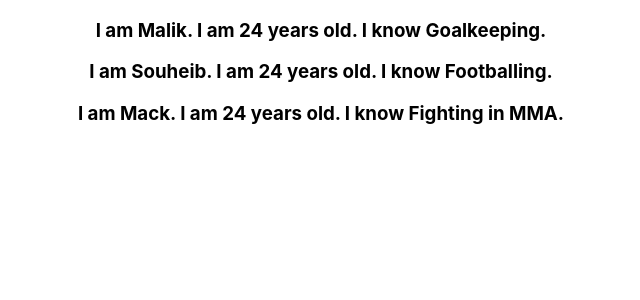
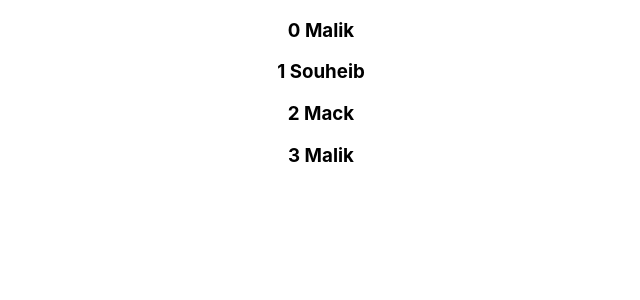
Before and after one commit to MalikSh96/ReactJS, a React (Create React App) app: page / in a window 1280 px wide. Shown: the top 300 px of the page, without its empty margins (319-959 px from the left). Built offline with nearby package versions, Linux system fonts and the light colour scheme.

Commit message:
lesson 19 done, index as key anti-pattern

```diff
--- a/src/components/NameList.js
+++ b/src/components/NameList.js
@@ -2,36 +2,37 @@
 import Person from './Person';
 
 function NameList() {
-    //const names = ['Malik', 'Souheib', 'Mack'];
+    const names = ['Malik', 'Souheib', 'Mack', 'Malik'];
 
-    const persons = [
-        {
-            id: 1,
-            name: 'Malik',
-            age: 24,
-            skill: 'Goalkeeping'
-        },
-        {
-            id: 2,
-            name: 'Souheib',
-            age: 24,
-            skill: 'Footballing'
-        },
-        {
-            id: 3,
-            name: 'Mack',
-            age: 24,
-            skill: 'Fighting in MMA'
-        }
-    ]
+    // const persons = [
+    //     {
+    //         id: 1,
+    //         name: 'Malik',
+    //         age: 24,
+    //         skill: 'Goalkeeping'
+    //     },
+    //     {
+    //         id: 2,
+    //         name: 'Souheib',
+    //         age: 24,
+    //         skill: 'Footballing'
+    //     },
+    //     {
+    //         id: 3,
+    //         name: 'Mack',
+    //         age: 24,
+    //         skill: 'Fighting in MMA'
+    //     }
+    // ]
 
     //we use the array.map syntax
-    //const nameList = names.map(name => <h3>{name}</h3>) //once we start writing html we need to use {} to evaluate the javascript expression
-    const personList = persons.map(person => <Person key={person.id} person={person} />);
+    const nameList = names.map((name, index) => <h3 key={index}>{index} {name}</h3>) //once we start writing html we need to use {} to evaluate the javascript expression
+    // const personList = persons.map(person => <Person key={person.id} person={person} />);
 
     return (
         <div>
-            {personList}
+            {nameList}
+            {/* {personList} */}
         </div>
     )
 }
```
Also changed, not shown: 2 other files (tests, documents, lock files or other folders).
